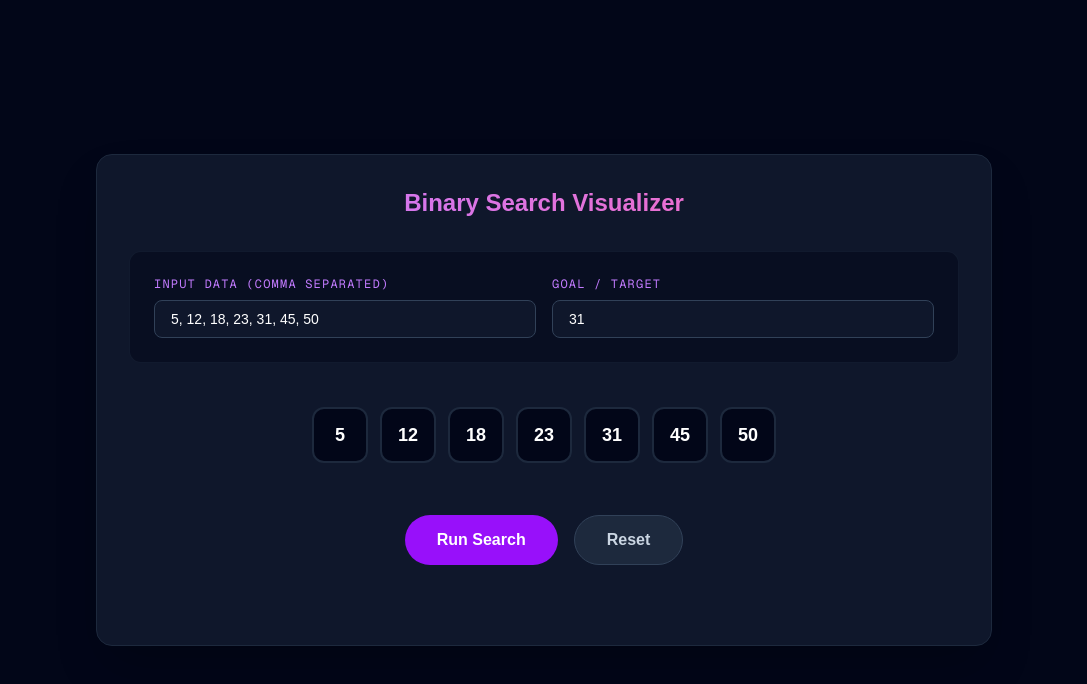
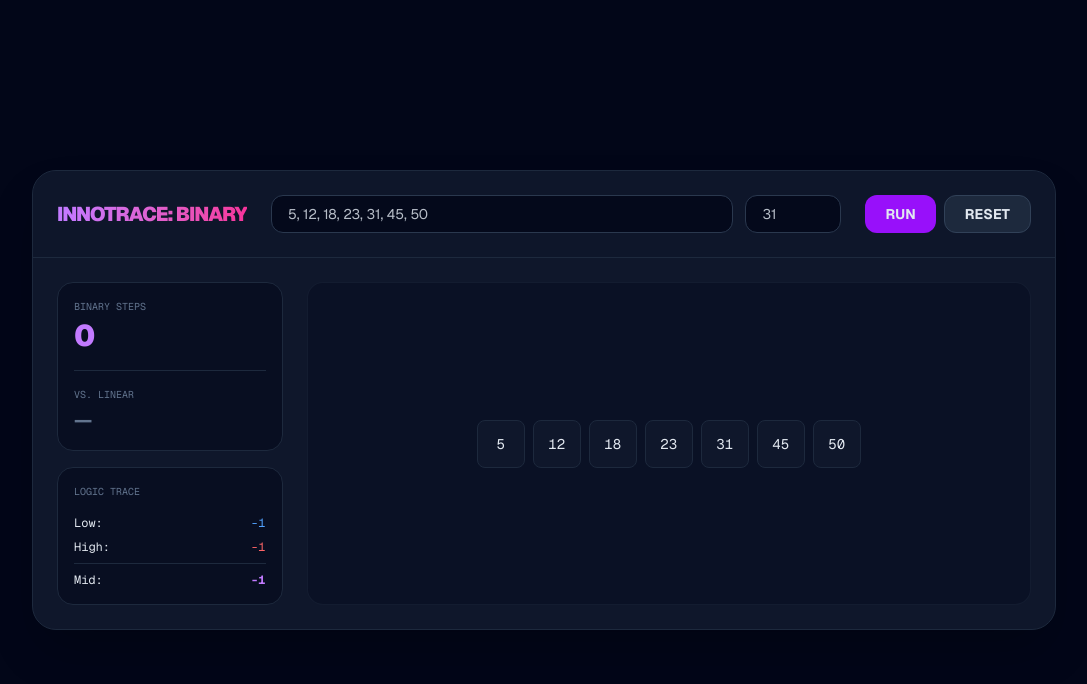
Before and after one commit to Coding-Foxie/search-and-sorting, a Next.js app: page /binary-search in a window 1280 px wide. Shown: the top 684 px of the page, without its empty margins (96-1183 px from the left). Built offline with nearby package versions, Linux system fonts and the light colour scheme; no server answers.

Commit message:
enhance binary search design

```diff
--- a/app/(searching)/binary-search/page.tsx
+++ b/app/(searching)/binary-search/page.tsx
@@ -45,103 +45,104 @@ export default function BinarySearchVisualizer() {
   };
 
   return (
-    <div className="h-screen w-full bg-slate-950 flex flex-col items-center justify-center p-4">
-      <div className="p-8 bg-slate-900 text-white rounded-2xl shadow-2xl border border-slate-800 w-full max-w-4xl">
-        <h1 className="text-2xl font-bold text-center mb-8 bg-gradient-to-r from-purple-400 to-pink-400 bg-clip-text text-transparent">
-          Binary Search Visualizer
+    <div className="h-screen w-full bg-slate-950 flex items-center justify-center p-2 sm:p-4 font-sans text-slate-200">
+      <div className="bg-slate-900 border border-slate-800 rounded-3xl shadow-2xl w-full max-w-5xl overflow-hidden flex flex-col">
+
+        {/* HEADER & INPUTS (Top Bar) */}
+        <div className="p-6 border-b border-slate-800 bg-slate-900/50 flex flex-col md:flex-row items-center justify-between gap-6">
+          <h1 className="text-xl font-black bg-gradient-to-r from-purple-400 to-pink-500 bg-clip-text text-transparent uppercase tracking-tighter">
+            InnoTrace: Binary
           </h1>
 
-        {/* INPUT SECTION */}
-        <div className="grid grid-cols-1 md:grid-cols-2 gap-4 mb-8 bg-slate-950/50 p-6 rounded-xl border border-slate-800/50">
-          <div>
-            <label className="block text-xs font-mono text-purple-400 mb-2 uppercase tracking-widest">
-              Input Data (Comma Separated)
-            </label>
+          <div className="flex flex-1 max-w-2xl gap-3">
             <input
               type="text"
               value={dataInput}
               onChange={(e) => setDataInput(e.target.value)}
               disabled={isSearching}
-              className="w-full bg-slate-900 border border-slate-700 rounded-lg px-4 py-2 text-sm focus:border-purple-500 outline-none transition-all disabled:opacity-50"
-              placeholder="e.g. 5, 10, 15..."
+              className="flex-1 bg-slate-950 border border-slate-700 rounded-xl px-4 py-2 text-sm focus:ring-1 focus:ring-purple-500 outline-none transition-all opacity-80"
+              placeholder="Data: 10, 20, 30..."
             />
-          </div>
-          <div>
-            <label className="block text-xs font-mono text-purple-400 mb-2 uppercase tracking-widest">
-              Goal / Target
-            </label>
             <input
-              type="text"
+              type="number"
               value={goalInput}
               onChange={(e) => setGoalInput(e.target.value)}
               disabled={isSearching}
-              className="w-full bg-slate-900 border border-slate-700 rounded-lg px-4 py-2 text-sm focus:border-purple-500 outline-none transition-all disabled:opacity-50"
+              className="w-24 bg-slate-950 border border-slate-700 rounded-xl px-4 py-2 text-sm focus:ring-1 focus:ring-purple-500 outline-none transition-all opacity-80"
             />
+          </div>
+
+          <div className="flex gap-2">
+            <button onClick={startSearch} disabled={isSearching} className="bg-purple-600 hover:bg-purple-500 px-5 py-2 rounded-xl font-bold text-sm transition-transform active:scale-95 disabled:opacity-20">
+              {isSearching ? '...' : 'RUN'}
+            </button>
+            <button onClick={resetDemo} disabled={isSearching} className="bg-slate-800 hover:bg-slate-700 px-5 py-2 rounded-xl font-bold text-sm border border-slate-700">
+              RESET
+            </button>
           </div>
         </div>
 
-        {/* VISUALIZER ARRAY */}
-        <div className="flex flex-wrap gap-3 justify-center mb-10 min-h-[80px] items-center">
+        {/* MAIN DASHBOARD GRID */}
+        <div className="flex-1 p-6 grid grid-cols-1 lg:grid-cols-4 gap-6">
+
+          {/* LEFT COLUMN: STATS & MATH */}
+          <div className="lg:col-span-1 flex flex-col gap-4">
+            <div className="bg-slate-950/50 p-4 rounded-2xl border border-slate-800">
+              <span className="text-[10px] text-slate-500 font-mono uppercase block mb-1">Binary Steps</span>
+              <span className="text-3xl font-black text-purple-400">{isSearching || foundIndex !== -1 ? (currentStep ? currentArray.indexOf(currentArray[mid]) !== -1 ? '...' : '0' : '0') : '0'}</span>
+              <div className="mt-4 pt-4 border-t border-slate-800">
+                <span className="text-[10px] text-slate-500 font-mono uppercase block mb-1">Vs. Linear</span>
+                <span className="text-xl font-bold text-slate-500">{foundIndex !== -1 ? foundIndex + 1 : '—'}</span>
+              </div>
+            </div>
+
+            <div className="bg-slate-950/50 p-4 rounded-2xl border border-slate-800 flex-1">
+              <span className="text-[10px] text-slate-500 font-mono uppercase block mb-4">Logic Trace</span>
+              <div className="font-mono text-xs space-y-2">
+                <div className="flex justify-between"><span>Low:</span> <span className="text-blue-400">{low}</span></div>
+                <div className="flex justify-between"><span>High:</span> <span className="text-red-400">{high}</span></div>
+                <div className="flex justify-between pt-2 border-t border-slate-800"><span>Mid:</span> <span className="text-purple-400 font-bold">{mid}</span></div>
+              </div>
+            </div>
+          </div>
+
+          {/* RIGHT COLUMN: VISUALIZER */}
+          <div className="lg:col-span-3 bg-slate-950/30 rounded-2xl border border-slate-800/50 p-8 flex flex-col items-center justify-center relative overflow-hidden">
+
+            <div className="flex flex-wrap gap-2 justify-center max-w-full">
               {currentArray.map((num, index) => {
-            // Logic for active search area
                 const isInactive = (index < low || index > high) && isSearching;
                 const isMid = index === mid;
                 const isFound = index === foundIndex;
 
                 return (
                   <div
-                key={`${num}-${index}`}
-                className={`w-14 h-14 flex items-center justify-center rounded-xl border-2 transition-all duration-500 text-lg font-bold relative
-                  ${isMid && !isFound ? 'border-purple-400 scale-110 bg-slate-800 shadow-[0_0_20px_rgba(192,132,252,0.3)]' : 'border-slate-800 bg-slate-950'}
-                  ${isFound ? 'border-green-500 bg-green-500/20 scale-110 shadow-[0_0_20px_rgba(34,197,94,0.4)]' : ''}
-                  ${isInactive ? 'opacity-20 grayscale scale-90' : 'opacity-100'}
+                    key={index}
+                    className={`w-12 h-12 flex items-center justify-center rounded-lg border text-sm font-mono transition-all duration-300 relative
+                    ${isMid && !isFound ? 'border-purple-400 bg-purple-400/10 scale-110 shadow-[0_0_15px_rgba(168,85,247,0.2)]' : 'border-slate-800 bg-slate-900'}
+                    ${isFound ? 'border-green-500 bg-green-500 text-slate-950 scale-110' : ''}
+                    ${isInactive ? 'opacity-10 grayscale scale-90' : 'opacity-100'}
                   `}
                   >
                     {num}
-                {/* Visual Pointers */}
-                {index === low && isSearching && !isFound && (
-                  <span className="absolute -bottom-6 text-[9px] text-blue-400 font-bold tracking-tighter">LOW</span>
-                )}
-                {index === high && isSearching && !isFound && (
-                  <span className="absolute -bottom-6 text-[9px] text-red-400 font-bold tracking-tighter">HIGH</span>
-                )}
+                    {index === low && isSearching && !isFound && <div className="absolute -top-1 w-full h-1 bg-blue-500 rounded-full" />}
+                    {index === high && isSearching && !isFound && <div className="absolute -bottom-1 w-full h-1 bg-red-500 rounded-full" />}
                   </div>
                 );
               })}
             </div>
 
-        {/* CONTROLS */}
-        <div className="flex justify-center gap-4">
-          <button
-            onClick={startSearch}
-            disabled={isSearching}
-            className="px-8 py-3 bg-purple-600 hover:bg-purple-500 disabled:bg-slate-800 disabled:text-slate-500 text-white font-bold rounded-full transition-all active:scale-95"
-          >
-            {isSearching ? 'Calculating Mid...' : 'Run Search'}
-          </button>
-          <button
-            onClick={resetDemo}
-            disabled={isSearching}
-            className="px-8 py-3 bg-slate-800 hover:bg-slate-700 disabled:opacity-50 text-slate-300 font-bold rounded-full border border-slate-700"
-          >
-            Reset
-          </button>
+            {/* STATUS MESSAGE */}
+            <div className="absolute bottom-6 left-0 w-full text-center">
+              {foundIndex !== -1 ? (
+                <p className="text-green-400 text-sm font-bold tracking-widest uppercase">Target Found at Index {foundIndex}</p>
+              ) : isSearching ? (
+                <p className="text-purple-400 text-xs font-mono animate-pulse uppercase">Searching Space...</p>
+              ) : null}
             </div>
-
-        {/* STATUS BAR */}
-        <div className="mt-8 text-center h-4">
-          {foundIndex !== -1 && (
-            <p className="text-green-400 font-bold animate-pulse">
-              Match found at index {foundIndex}!
-            </p>
-          )}
-          {!isSearching && low > high && foundIndex === -1 && currentStep !== null && (
-            <p className="text-red-400 font-bold italic">
-              Target {currentTarget} not found in the set.
-            </p>
-          )}
+          </div>
         </div>
       </div>
     </div>
   );
-}
+};
--- a/app/layout.tsx
+++ b/app/layout.tsx
@@ -13,8 +13,8 @@ const geistMono = Geist_Mono({
 });
 
 export const metadata: Metadata = {
-  title: "Create Next App",
-  description: "Generated by create next app",
+  title: "AlgoScope - Algorithm Visualizer",
+  description: "Interactive visualizations of searching and sorting algorithms. Built for developers, by Coding Foxie.",
 };
 
 export default function RootLayout({
--- a/lib/algorithms/binarySearch.ts
+++ b/lib/algorithms/binarySearch.ts
@@ -3,6 +3,7 @@ export interface SearchStep {
   high: number;
   mid: number;
   value: number;
+  stepNumber: number;
 }
 
 export const getBinarySearchSteps = (
@@ -15,7 +16,7 @@ export const getBinarySearchSteps = (
 
   while (low <= high) {
     const mid = Math.floor((low + high) / 2);
-    steps.push({ low, high, mid, value: array[mid] });
+    steps.push({ low, high, mid, value: array[mid], stepNumber: steps.length + 1 });
 
     if (array[mid] === target) break;
     if (array[mid] < target) {
--- /dev/null
+++ b/pnpm-workspace.yaml
@@ -0,0 +1,3 @@
+allowBuilds:
+  sharp: false
+  unrs-resolver: false
```
Lines whose indentation alone changed are shown as unchanged.
